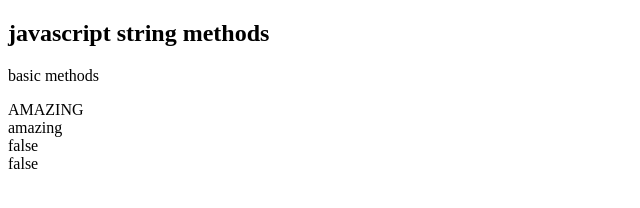
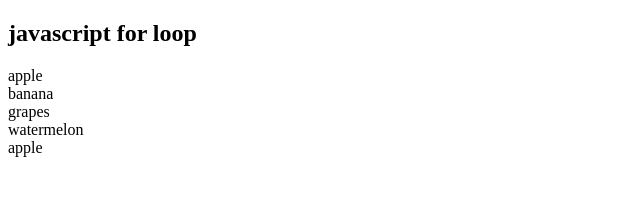
Before and after one commit to vivaan5221171-cmd/media., a plain HTML site: page index.html in a window 1280 px wide. Shown: the whole page, without its empty margins (0-640 px from the left). Drawn offline with Linux system fonts and the light colour scheme.

Commit message:
Add files via upload

```diff
--- a/index.html
+++ b/index.html
@@ -1,22 +1,18 @@
 <!DOCTYPE html>
 <html>
-    <body>
-    <h2>javascript string methods</h2>
-    <p>basic methods</p>
+
+<body>
+    <h2>javascript for loop</h2>
+    <p id="demo"></p>
     <script>
-        var str = "AmAzInG";
-        document.write(str.toUpperCase());
-         document.write("<br>");
-         document.write(str.toLowerCase());
-         document.write("<br>");
-         document.write(str.startsWith('i'))
-         document.write("<br>")
-
-         var strl = "I learnt about methods";
-         var pat = new RegExp("about");
-         var res = pat.test(str);
-         document.write(res);
-
+        var fruits = ["apple","banana","grapes","watermelon","apple"];
+        var text = "";
+        var i;
+        for (i = 0; i < fruits.length; i++) {
+            text += fruits[i] + "<br>"
+        }
+        document.getElementById('demo').innerHTML = text;
     </script>
     </body>
+
     </html>
```
